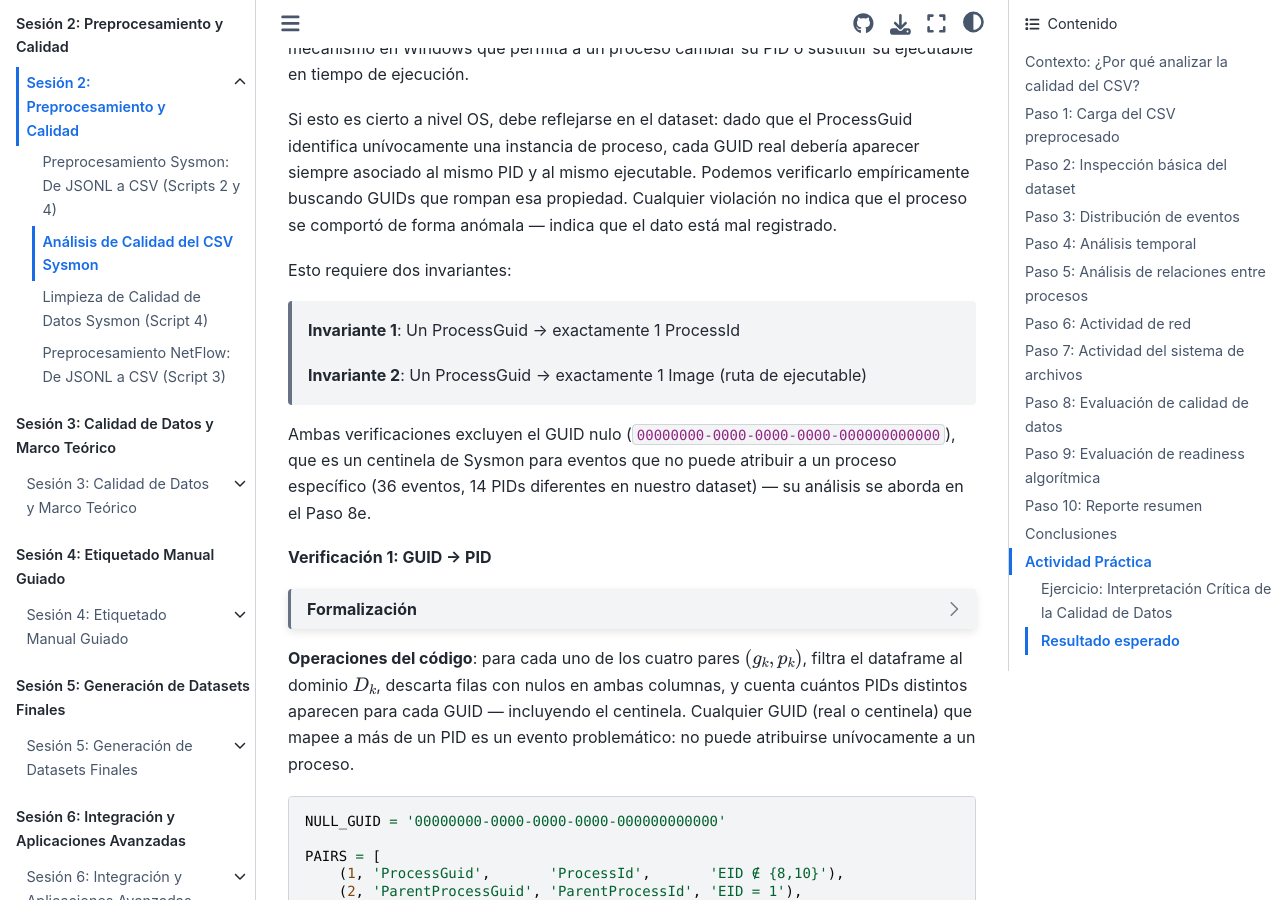
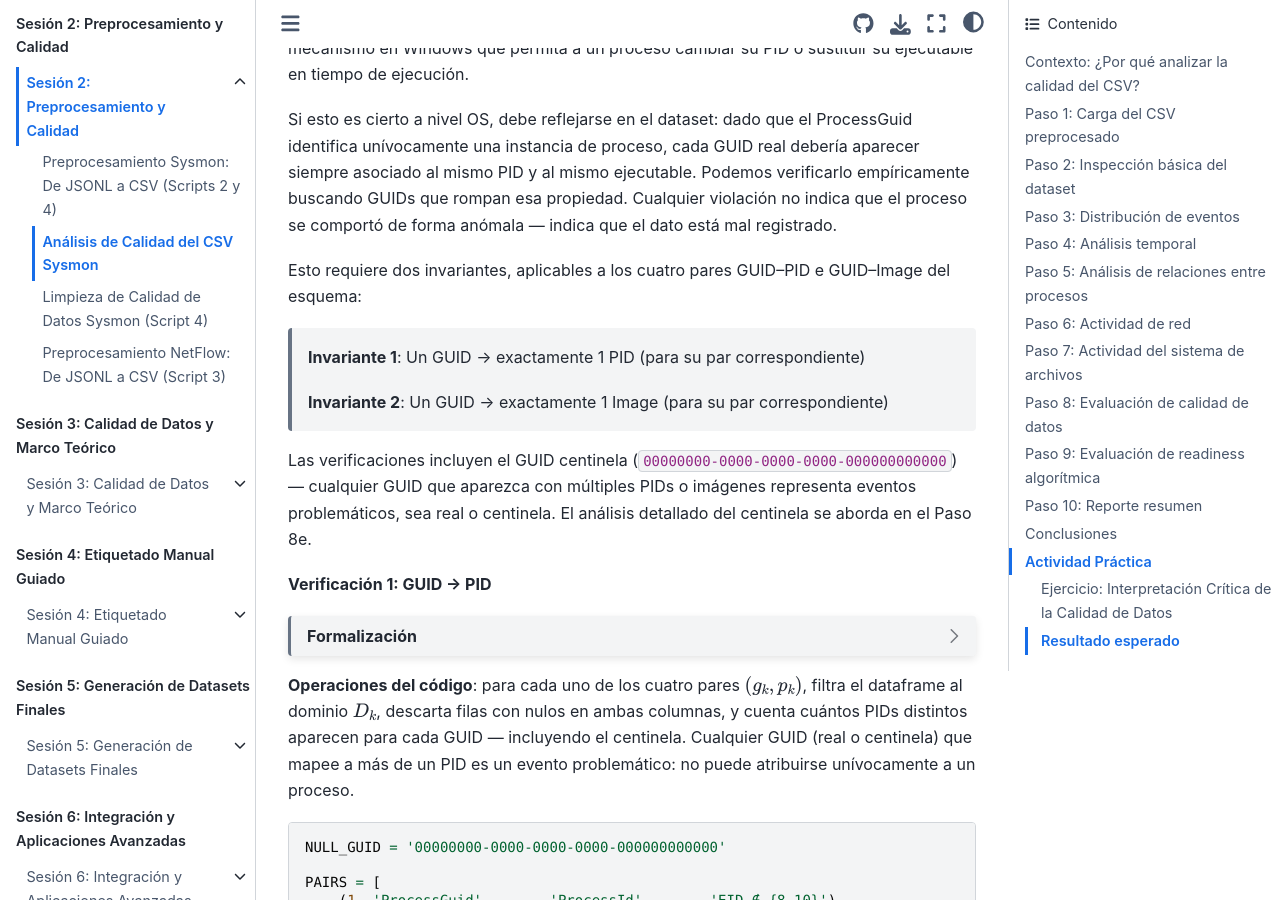
Before and after one commit to ollerenac/curso2026, a Jupyter Book: the page built from sesion-2/8-analisis-calidad-csv.md, in a window 1280 px wide and 900 px high, scrolled down 30612 px. Built offline with Jupyter Book 1.0.4 settings and Sphinx 7.4.7 and the Sphinx Book theme 1.1.4, drawn with Linux system fonts in a browser that asks for light colours.

Commit message:
fix(sesion-2): Step 8d — align formal model with code: G* includes sentinel, Invariant 2 generalized to all 4 pairs
Co-Authored-By: Claude Sonnet 4.6 <noreply@anthropic.com>

````diff
--- a/sesion-2/8-analisis-calidad-csv.md
+++ b/sesion-2/8-analisis-calidad-csv.md
@@ -750,38 +750,39 @@ $$\text{guid}(e),\ \text{pid}(e),\ \text{image}(e) \quad \text{— ProcessGuid,
 $$\text{parent_guid}(e) \quad \text{— ParentProcessGuid}$$
 $$\text{source_guid}(e),\ \text{target_guid}(e) \quad \text{— SourceProcessGUID, TargetProcessGUID}$$
 
-Sea $G$ el conjunto de GUIDs válidos (excluyendo el centinela $\emptyset$).
+Sea $G$ el conjunto de GUIDs reales (no centinela) y $G^* = G \cup \{\emptyset\}$ el conjunto de todos los GUIDs observados, donde $\emptyset$ denota el GUID centinela `00000000-0000-0000-0000-000000000000`.
 
 ---
 
-**Los cuatro pares GUID–PID**
+**Los cuatro pares GUID–PID–Image**
 
-El esquema CSV registra cuatro columnas GUID, cada una con su PID asociado y su dominio de EventIDs:
+El esquema CSV registra cuatro columnas GUID, cada una con su PID e Image asociados y su dominio de EventIDs:
 
-| $k$ | $g_k$ (columna GUID) | $p_k$ (columna PID) | $D_k$ (EventIDs válidos) |
-|-----|----------------------|---------------------|--------------------------|
-| 1 | ProcessGuid | ProcessId | EID $\notin$ \{8, 10\} |
-| 2 | ParentProcessGuid | ParentProcessId | EID $= 1$ |
-| 3 | SourceProcessGUID | SourceProcessId | EID $\in$ \{8, 10\} |
-| 4 | TargetProcessGUID | TargetProcessId | EID $\in$ \{8, 10\} |
+| $k$ | $g_k$ (GUID) | $p_k$ (PID) | $\text{img}_k$ (Image) | $D_k$ (EventIDs) |
+|-----|--------------|-------------|------------------------|------------------|
+| 1 | ProcessGuid | ProcessId | Image | EID $\notin$ \{8, 10\} |
+| 2 | ParentProcessGuid | ParentProcessId | ParentImage | EID $= 1$ |
+| 3 | SourceProcessGUID | SourceProcessId | SourceImage | EID $\in$ \{8, 10\} |
+| 4 | TargetProcessGUID | TargetProcessId | TargetImage | EID $\in$ \{8, 10\} |
 
 Para cada par $k$, la clase de equivalencia sobre los eventos de su dominio:
 
-$$[g]_k = \{e \in E : \text{eid}(e) \in D_k \land g_k(e) = g\}$$
+$$[g]_k = \{e \in E : \text{eid}(e) \in D_k \land g_k(e) = g\}, \quad g \in G^*$$
 
 ---
 
 **Invariantes OS (restricciones sobre las clases)**
 
-El axioma OS se generaliza a los cuatro pares: cada GUID válido en cualquier columna identifica siempre al mismo proceso y, por tanto, al mismo PID:
+El axioma OS se generaliza a los cuatro pares y a todos los GUIDs observados — incluyendo el centinela:
 
-$$\forall\, k,\ \forall\, g \in G,\ \forall\, e_1, e_2 \in [g]_k :\quad p_k(e_1) = p_k(e_2) \qquad \text{(Invariante 1 — generalizado)}$$
+$$\forall\, k,\ \forall\, g \in G^*,\ \forall\, e_1, e_2 \in [g]_k :\quad p_k(e_1) = p_k(e_2) \qquad \text{(Invariante 1)}$$
 
-El Invariante 2 (GUID → Image) aplica solo al par $k=1$, donde Image es una columna del esquema con semántica definida:
+$$\forall\, k,\ \forall\, g \in G^*,\ \forall\, e_1, e_2 \in [g]_k :\quad \text{img}_k(e_1) = \text{img}_k(e_2) \qquad \text{(Invariante 2)}$$
 
-$$\forall\, g \in G,\ \forall\, e_1, e_2 \in [g]_1 :\quad \text{image}(e_1) = \text{image}(e_2) \qquad \text{(Invariante 2)}$$
+Una violación $g \in V_{i,k}$ tiene distinto significado según el tipo de GUID:
 
-Una violación es encontrar $g \in G$ y $e_1, e_2 \in [g]_k$ que no cumplan alguna de estas restricciones.
+- $g \in G$: error de registro — un proceso real aparece con PID o Image inconsistentes
+- $g = \emptyset$: comportamiento esperado del centinela — múltiples procesos desconocidos comparten el placeholder, sus eventos son inrastreables
 
 ---
 
@@ -824,30 +825,30 @@ El punto de partida es una propiedad axiomática del sistema operativo: un proce
 
 Si esto es cierto a nivel OS, debe reflejarse en el dataset: dado que el ProcessGuid identifica unívocamente una instancia de proceso, cada GUID real debería aparecer siempre asociado al mismo PID y al mismo ejecutable. Podemos verificarlo empíricamente buscando GUIDs que rompan esa propiedad. Cualquier violación no indica que el proceso se comportó de forma anómala — indica que el dato está mal registrado.
 
-Esto requiere dos invariantes:
+Esto requiere dos invariantes, aplicables a los cuatro pares GUID–PID e GUID–Image del esquema:
 
-> **Invariante 1**: Un ProcessGuid → exactamente 1 ProcessId
+> **Invariante 1**: Un GUID → exactamente 1 PID (para su par correspondiente)
 >
-> **Invariante 2**: Un ProcessGuid → exactamente 1 Image (ruta de ejecutable)
+> **Invariante 2**: Un GUID → exactamente 1 Image (para su par correspondiente)
 
-Ambas verificaciones excluyen el GUID nulo (`00000000-0000-0000-0000-000000000000`), que es un centinela de Sysmon para eventos que no puede atribuir a un proceso específico (36 eventos, 14 PIDs diferentes en nuestro dataset) — su análisis se aborda en el Paso 8e.
+Las verificaciones incluyen el GUID centinela (`00000000-0000-0000-0000-000000000000`) — cualquier GUID que aparezca con múltiples PIDs o imágenes representa eventos problemáticos, sea real o centinela. El análisis detallado del centinela se aborda en el Paso 8e.
 
 **Verificación 1: GUID → PID**
 
 ```{dropdown} Formalización
-El Invariante 1 se verifica sobre los cuatro pares GUID–PID. Para cada par $k$, definimos el conjunto de PIDs observados para un GUID $g$:
+El Invariante 1 se verifica sobre los cuatro pares GUID–PID y sobre todos los GUIDs observados $G^*$. Para cada par $k$ y cada $g \in G^*$:
 
 $$\text{pid_set}_k(g) = \{p_k(e) : e \in [g]_k,\ p_k(e) \neq \text{null}\}$$
 
 El conjunto de violaciones del par $k$:
 
-$$V_{1,k} = \{g \in G : |\text{pid_set}_k(g)| > 1\}$$
+$$V_{1,k} = \{g \in G^* : |\text{pid_set}_k(g)| > 1\}$$
 
-Si $|V_{1,k}| = 0$ para todo $k$, entonces $p_k$ deja de ser una propiedad del evento individual y pasa a ser una propiedad del proceso:
+En este dataset, $V_{1,k} \cap G = \emptyset$ para todo $k$ — ningún GUID real viola el invariante. Solo el centinela $\emptyset$ aparece en $V_{1,k}$ (en $k=1,2,4$), lo que confirma que $p_k$ es una función bien definida sobre los GUIDs reales:
 
-$$p_k : G \rightarrow \mathbb{N} \quad \text{(función bien definida para cada } k\text{)}$$
+$$p_k : G \rightarrow \mathbb{N} \quad \text{(función bien definida para } g \in G\text{)}$$
 
-**Cobertura en este dataset**: el código de esta verificación comprueba explícitamente el par $k=1$ (ProcessGuid/ProcessId). Los pares $k=2,3,4$ son confirmados en el análisis del Paso 8e, donde se establece que $|V_{1,k}| = 0$ en todos los pares y en todos los runs.
+Las violaciones del centinela no son errores de registro sino la consecuencia esperada de que múltiples procesos no identificables comparten el mismo placeholder.
 ```
 
 **Operaciones del código**: para cada uno de los cuatro pares $(g_k, p_k)$, filtra el dataframe al dominio $D_k$, descarta filas con nulos en ambas columnas, y cuenta cuántos PIDs distintos aparecen para cada GUID — incluyendo el centinela. Cualquier GUID (real o centinela) que mapee a más de un PID es un evento problemático: no puede atribuirse unívocamente a un proceso.
````
